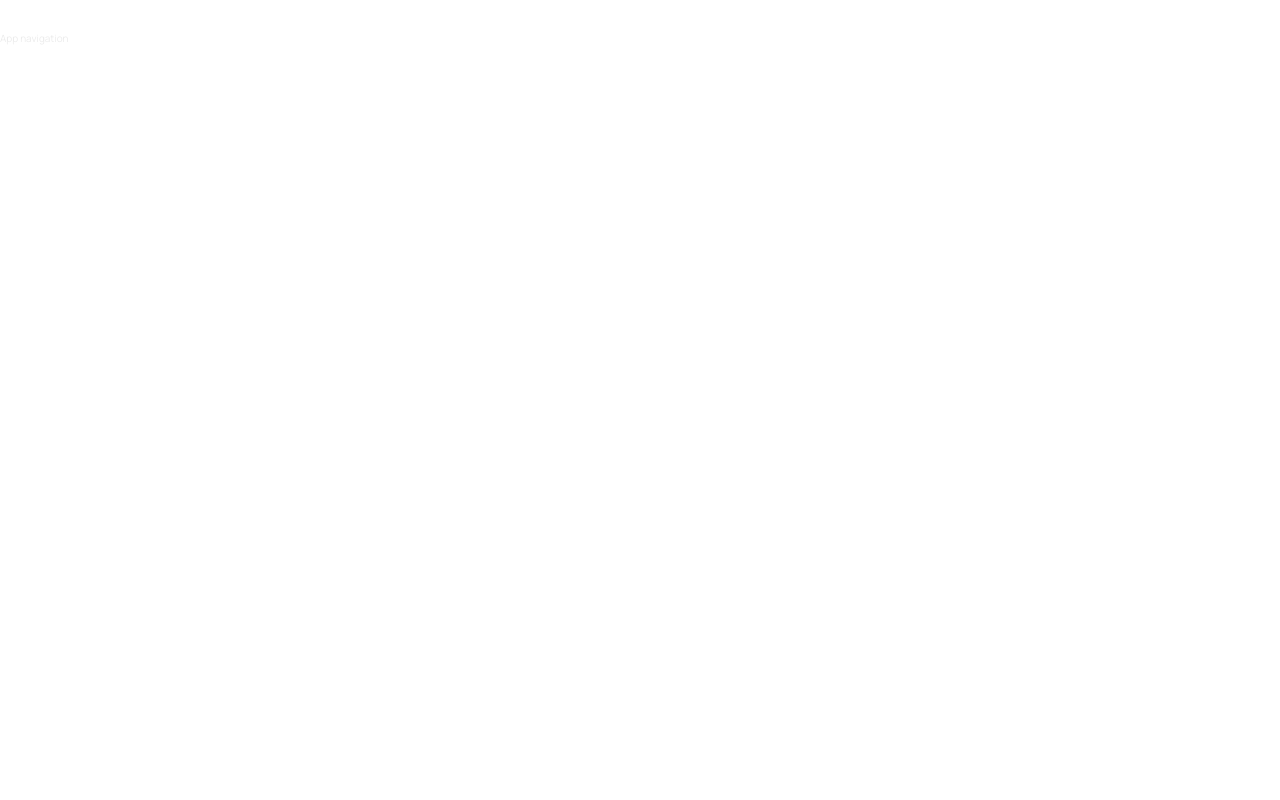
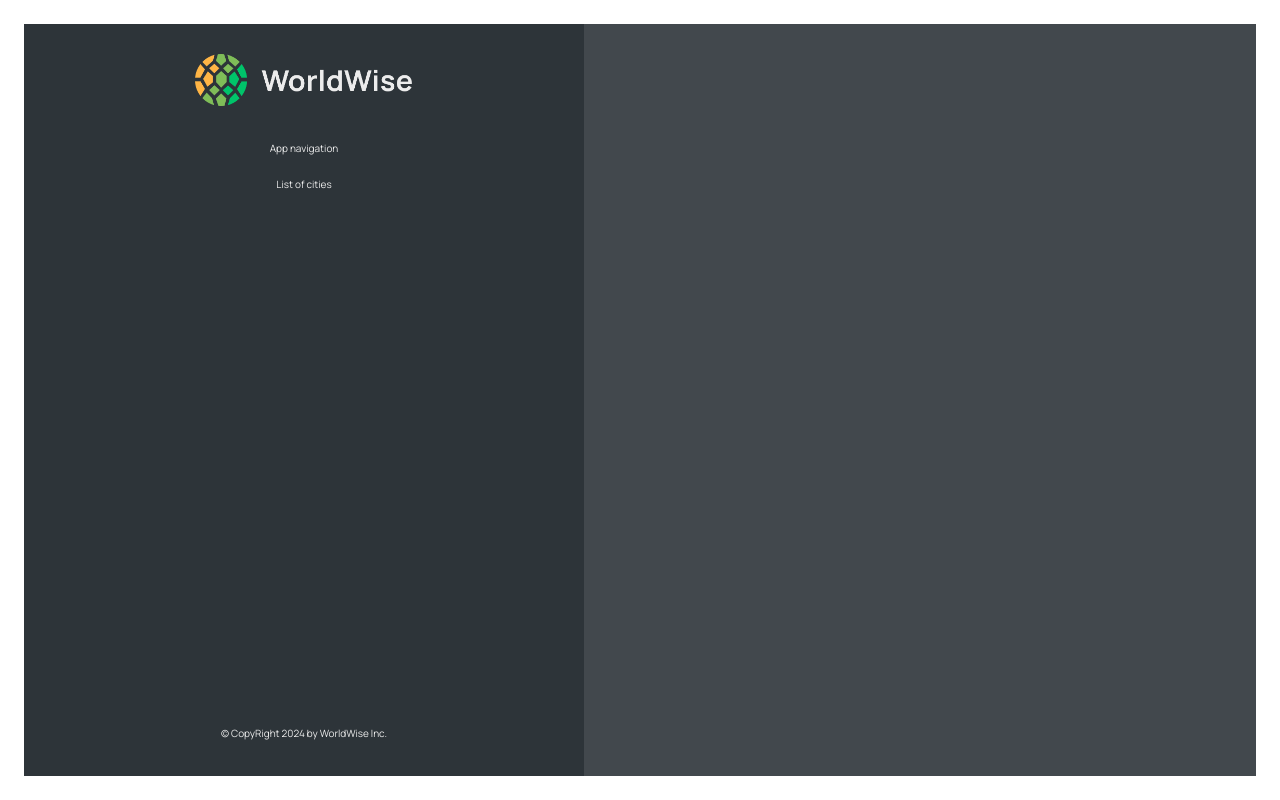
Before and after one commit to ayan878/Vite-WorldWise, a React (Vite) app in the folder worldwise/: page /app in a window 1280 px wide. Built offline with nearby package versions, Linux system fonts and the light colour scheme.

Commit message:
worldWise

```diff
--- /dev/null
+++ b/worldwise/src/components/Map.jsx
@@ -0,0 +1,10 @@
+import styles from './Map.module.css'
+function Map() {
+    return (
+        <div className={styles.mapContainer} >
+
+        </div>
+    )
+}
+
+export default Map
--- /dev/null
+++ b/worldwise/src/components/SideBar.jsx
@@ -0,0 +1,21 @@
+import AppNav from "./AppNav";
+import Logo from "./Logo";
+import styles from "./SideBar.module.css";
+
+function SideBar() {
+  return (
+    <div className={styles.sidebar}>
+      <Logo />
+      <AppNav />
+
+      <p>List of cities</p>
+      <footer className={styles.footer}>
+        <p className={styles.copy}>
+          &copy; CopyRight {new Date().getFullYear()} by WorldWise Inc.
+        </p>
+      </footer>
+    </div>
+  );
+}
+
+export default SideBar;
--- a/worldwise/src/pages/AppLayout.jsx
+++ b/worldwise/src/pages/AppLayout.jsx
@@ -1,7 +1,11 @@
-import AppNav from "../components/AppNav";
-
+import styles from './AppLayout.module.css'
+import SideBar from "../components/SideBar";
+import Map from '../components/Map';
 function AppLayout() {
-  return <div><AppNav/></div>;
+  return <div className={styles.app}>
+    <SideBar/>
+    <Map/>
+  </div>;
 }
 
 export default AppLayout;
```
